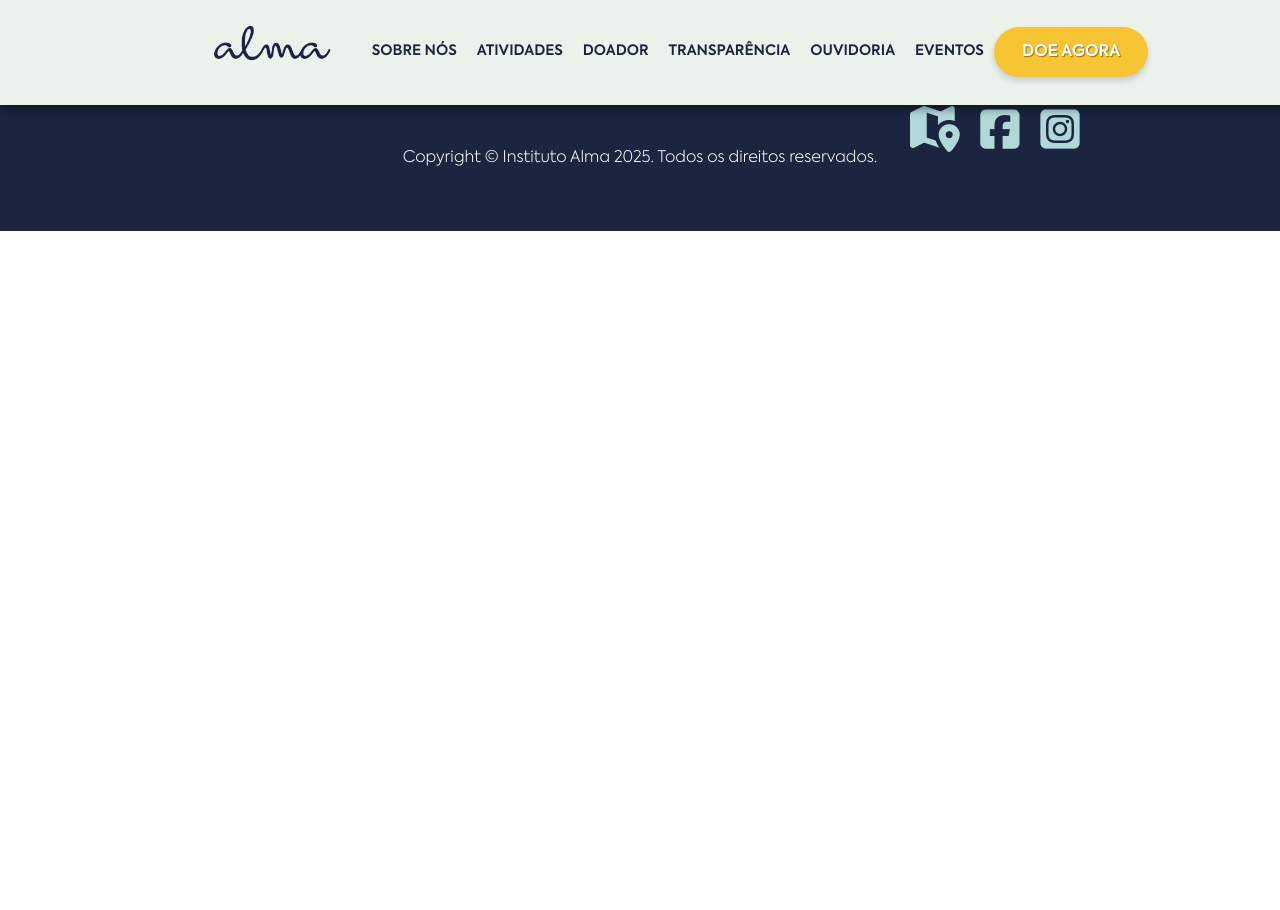
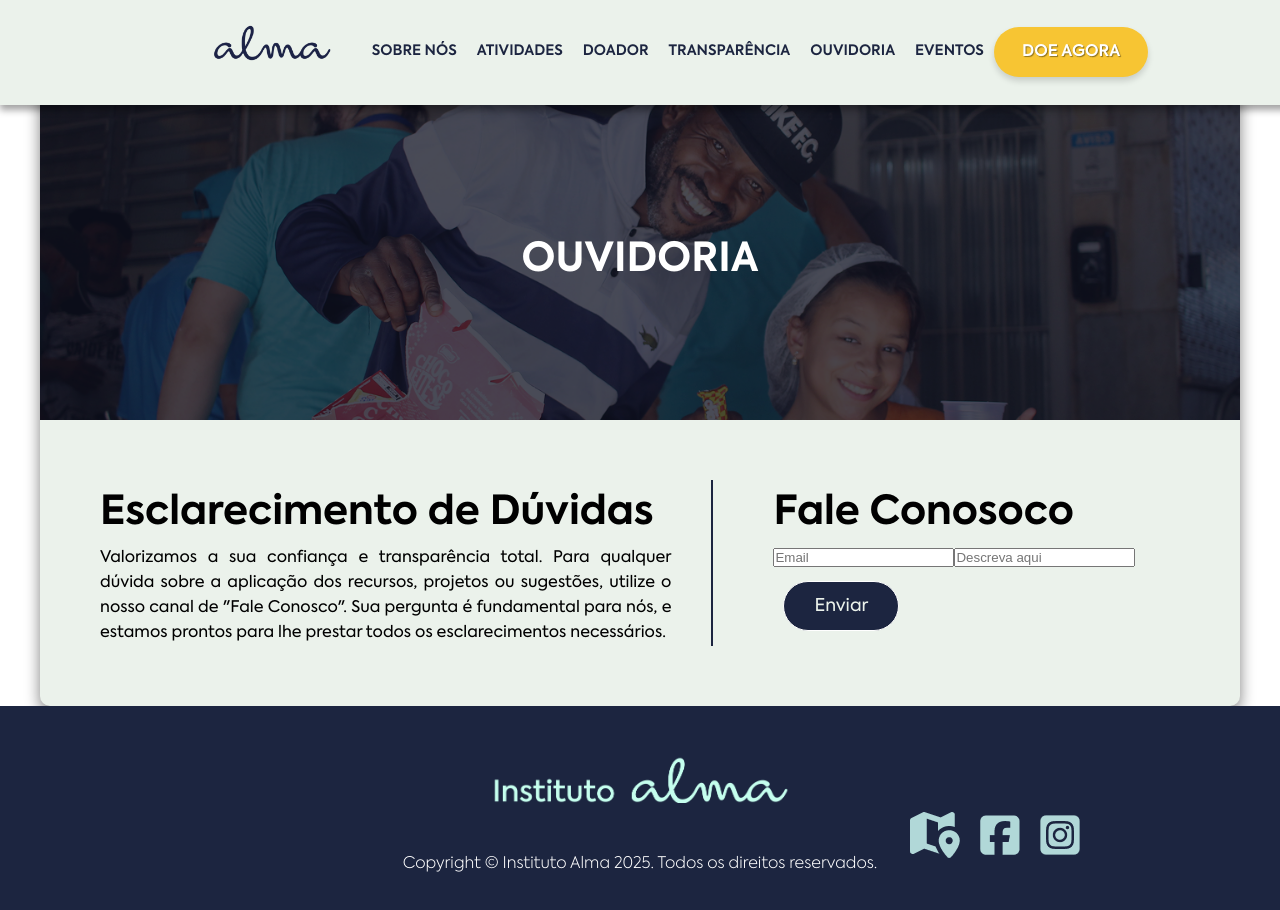
Before and after one commit to AndreFerreira30/Alma-React, a React (Vite) app in the folder meu-projeto/: page /ouvidoria in a window 1280 px wide. Shown: the top 910 px of the page. Before the commit the page ends 800 px from the top, so only its background shows below. Built offline with nearby package versions, Linux system fonts and the light colour scheme.

Commit message:
adicionando ouvidoria

```diff
--- a/meu-projeto/src/App.jsx
+++ b/meu-projeto/src/App.jsx
@@ -8,6 +8,7 @@ import Sobrenos from './Sobrenos'
 import Atividades from './Atividades'
 import Transparencia from './Transparencia'
 import Eventos from './Eventos'
+import Ouvidoria from './Ouvidoria'
 import { Routes, Route } from "react-router-dom";
 
 //import de imagens
@@ -111,6 +112,7 @@ function App() {
         <Route path= "/atividades" element={<Atividades />}/>
         <Route path= "/transparencia" element={<Transparencia />}/>
         <Route path= "/eventos" element={<Eventos />}/>
+        <Route path= "/ouvidoria" element={<Ouvidoria />}/>
       </Routes>
 
       <Footer/>
--- a/meu-projeto/src/Eventos.jsx
+++ b/meu-projeto/src/Eventos.jsx
@@ -1,6 +1,7 @@
 import './codigo_css/index.css'
 import './codigo_css/eventos.css'
 import fundEventos from './assets/image/mainfund_eventos.png'
+import exemploEvent from './assets/image/carousel1.png'
 
 function Eventos(){
 
@@ -11,14 +12,14 @@ function Eventos(){
                 <h1>EVENTOS</h1>
             </div>
 
-            <section className='home-section3 home-section3-sobre'>
+            <section className='home-section3 home-eventos'>
                 <article>
                     <h1>Nossa Instituição</h1>
                     <p>
-                        O Instituto Alma é uma organização sem fins lucrativos com mais de 18 anos de atuação em São Paulo. Nossa essência é promover a transformação social através de ações diferenciadas, com o propósito de encantar e proporcionar experiências únicas e significativas na vida de pessoas em situação de vulnerabilidade, oferecendo dignidade e esperança. Atuamos prioritariamente nas comunidades carentes e isoladas das zonas Norte e Leste da capital, levando a convicção de que todos merecem viver momentos especiais.
+                        O Instituto Alma é uma organização sem fins lucrativos com mais de 18 anos de atuação em São Paulo. Nossa essência é promover a transformação social através de ações diferenciadas, com o propósito de encantar e proporcionar experiências únicas e significativas na vida de pessoas em situação de vulnerabilidade, oferecendo dignidade e esperança.
                     </p>
                 </article>
-                <img src={exemplo} alt="exemplo" />
+                <img src={exemploEvent} alt="exemplo" />
             </section>
 
             <section className="facebook-bloco">
@@ -38,8 +39,9 @@ function Eventos(){
 
                 <div className="facebook-right">
                     <h1>Fique por dentro das novidades</h1>
-                    <p>Não perca nenhuma história de impacto! Siga o Instituto Alma e acompanhe em primeira mão os bastidores do Projeto Alimentar, as ações do Natal de Amor e como levamos dignidade às comunidades da Zona Leste e Norte de São Paulo.
-A verdadeira mudança está em cada detalhe. Siga-nos!</p>
+                    <p>
+                        Não perca nenhuma história de impacto! Siga o Instituto Alma e acompanhe em primeira mão os bastidores do Projeto Alimentar, as ações do Natal de Amor e como levamos dignidade às comunidades da Zona Leste e Norte de São Paulo. A verdadeira mudança está em cada detalhe. Siga-nos!
+                    </p>
                 </div>
             </section>
         </main>
--- /dev/null
+++ b/meu-projeto/src/Ouvidoria.jsx
@@ -0,0 +1,37 @@
+import './codigo_css/index.css'
+import './codigo_css/transparencia.css'
+import fundOuvidoria from './assets/image/mainfund_ouvidoria.png'
+
+
+function Ouvidoria (){
+
+    return(
+        <main>
+            <div>
+                <img src={fundOuvidoria} alt="Foto de ajuda comunitaria" />
+                <h1>OUVIDORIA</h1>
+            </div>
+
+            <section className="mainsec">
+                <section className="trans-conpromisso">
+                    <article>
+                        <h1>Esclarecimento de Dúvidas </h1>
+                        <p>
+                            Valorizamos a sua confiança e transparência total. Para qualquer dúvida sobre a aplicação dos recursos, projetos ou sugestões, utilize o nosso canal de "Fale Conosco". Sua pergunta é fundamental para nós, e estamos prontos para lhe prestar todos os esclarecimentos necessários.
+                        </p>
+                    </article>
+                </section>
+
+                <section className="formulario_ouvidoria">
+                    <h1>Fale Conosoco</h1>
+                    <input type="email" name="" id=""  placeholder='Email'/>
+                    <input type="text" placeholder='Descreva aqui' />
+                    <button>Enviar</button>
+                </section>
+
+            </section>
+        </main>
+    );
+}
+
+export default Ouvidoria
--- a/meu-projeto/src/codigo_css/eventos.css
+++ b/meu-projeto/src/codigo_css/eventos.css
@@ -1,3 +1,9 @@
+.home-eventos{
+  display: flex;
+  gap: 40px;
+  background-color: var(--cor1);
+}
+
 .facebook-bloco{
     display:flex;
     justify-content:center;
--- a/meu-projeto/src/codigo_css/index.css
+++ b/meu-projeto/src/codigo_css/index.css
@@ -230,7 +230,7 @@ main div{
 .home-section3{
     display: flex;
     background-color: var(--cor2);
-    padding: 60px 20px 60px 40px;
+    padding: 60px 20px 60px 75px;
 }
 
 .home-section3 article{
```
Also changed, not shown: meu-projeto/src/assets/image/mainfund_ouvidoria.png (added).
